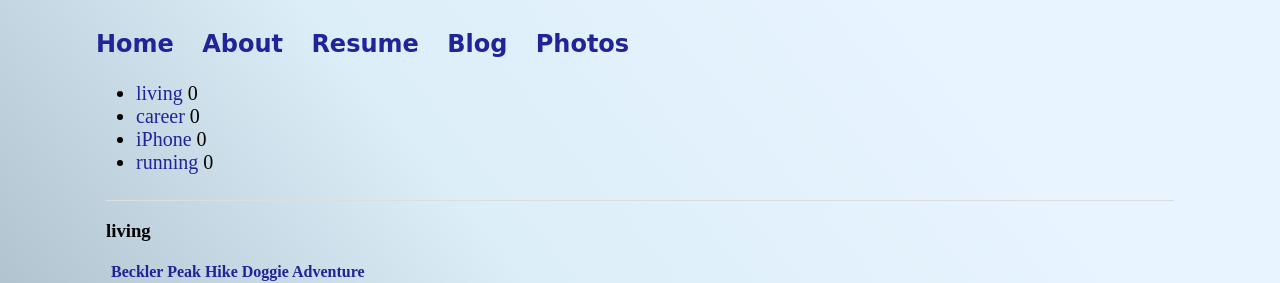
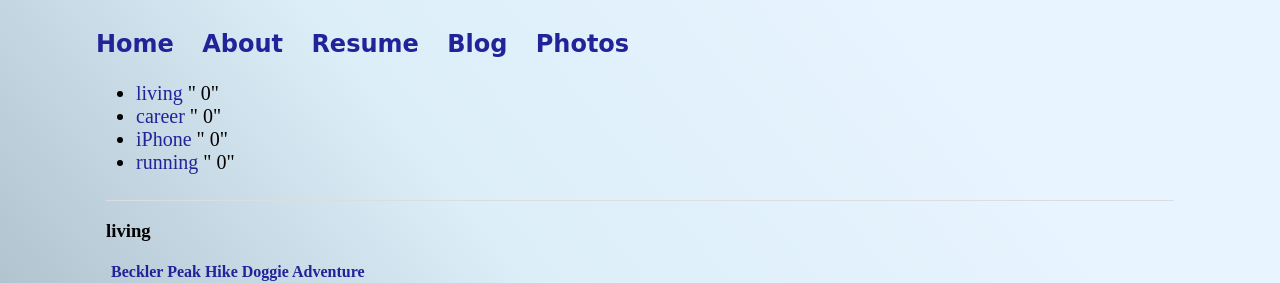
Before and after one commit to mo4dawg/mo4dawg.github.io, a Jekyll site: the page built from tags.html, in a window 1280 px wide. Shown: the top 283 px of the page. Built offline with Jekyll 4.4.1, drawn with Linux system fonts in a browser that asks for light colours.

Commit message:
Update tags.html

```diff
--- a/tags.html
+++ b/tags.html
@@ -9,7 +9,7 @@ permalink: /tags/
     <a href="#{{ tag | first | slugize }}">
       {{ tag | first }}
     </a>
-    {{ site.tags[tag_name] | size }}
+   " {{ site.tags[tag_name] | size }}"
   </li>
 {% endfor %}
 </ul>
```
